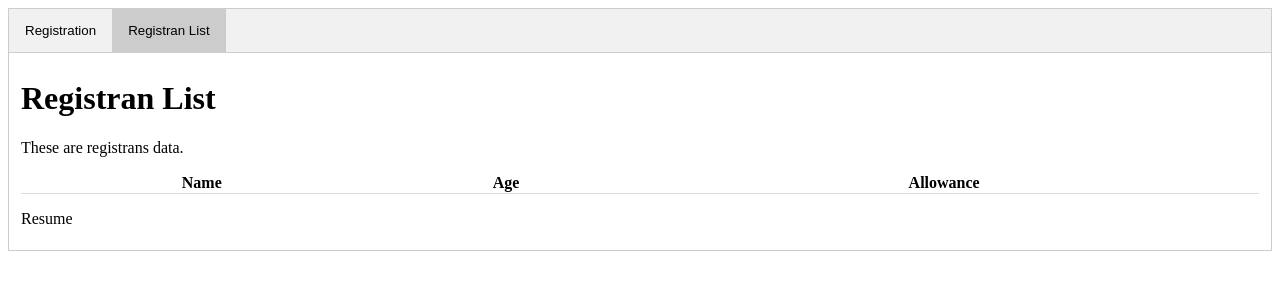
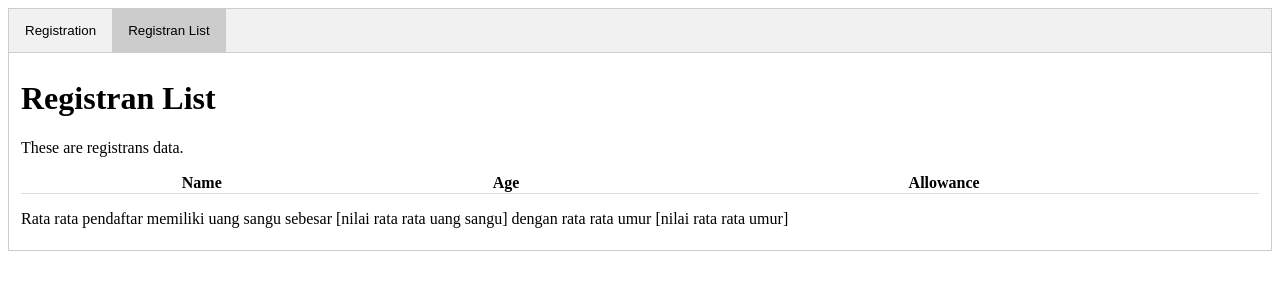
Before and after one commit to AlexWiraWilantapoera/homework-week5, a plain HTML site: page index.html in a window 1280 px wide. Both pictures are taken after a click on the button "Registran List". Drawn offline with Linux system fonts and the light colour scheme.

Commit message:
add resume

```diff
--- a/index.html
+++ b/index.html
@@ -46,7 +46,7 @@
           <th>Allowance</th>
         </tr>
       </table>
-      <p>Resume</p>
+      <p id="resume"></p>
     </div>
     <script src="main.js"></script>
   </body>
--- a/main.js
+++ b/main.js
@@ -59,3 +59,5 @@ function AddRow() {
     }
   }
 }
+
+document.getElementById("resume").innerHTML = "Rata rata pendaftar memiliki uang sangu sebesar [nilai rata rata uang sangu] dengan rata rata umur [nilai rata rata umur]";
```
